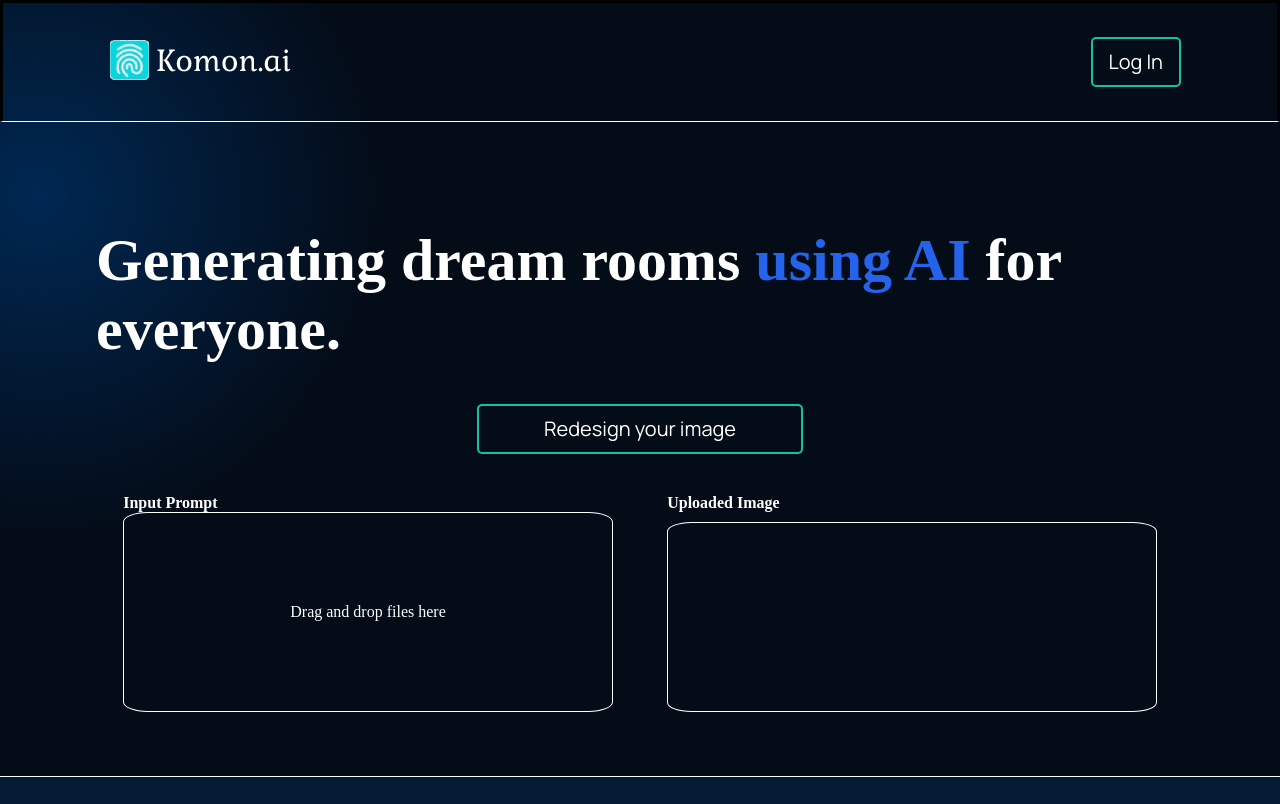
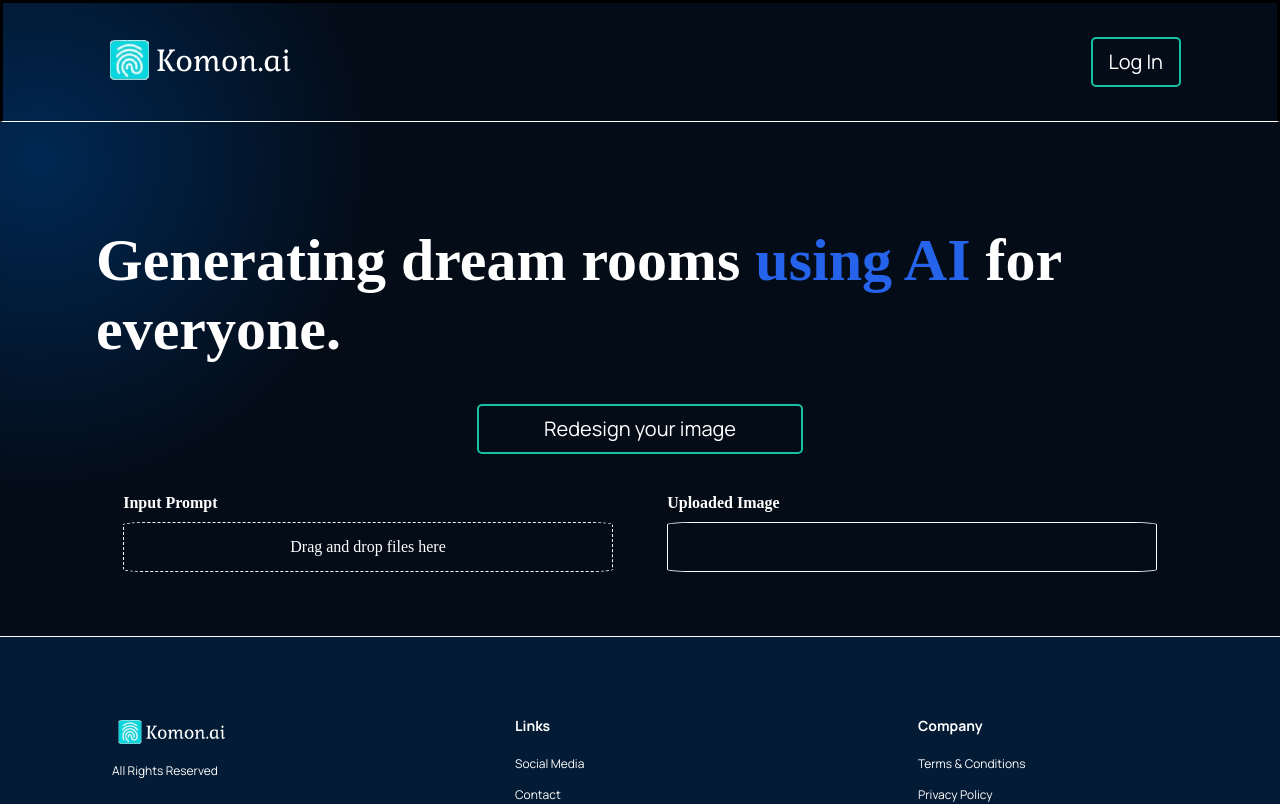
Before and after one commit to GloryDream413/IMG2IMG, a React (Create React App) app in the folder frontend/: page /dream in a window 1280 px wide. Shown: the top 804 px of the page. Built offline with nearby package versions, Linux system fonts and the light colour scheme.

Commit message:
Upload Interface changed.

```diff
--- a/frontend/src/components/dream/dream.css
+++ b/frontend/src/components/dream/dream.css
@@ -81,15 +81,17 @@
 }
 
 .upload-container {
+  margin-top: 10px;
   display: flex;
   justify-content: center;
   align-items: center;
   width: 100%;
-  height: 200px;
+  height: 50px;
   border-style: solid;
   border-color: #fff;
   border-width: 1px;
   border-radius: 5%;
+  border-style: dashed;
 }
 
 .upload-container p {
```
